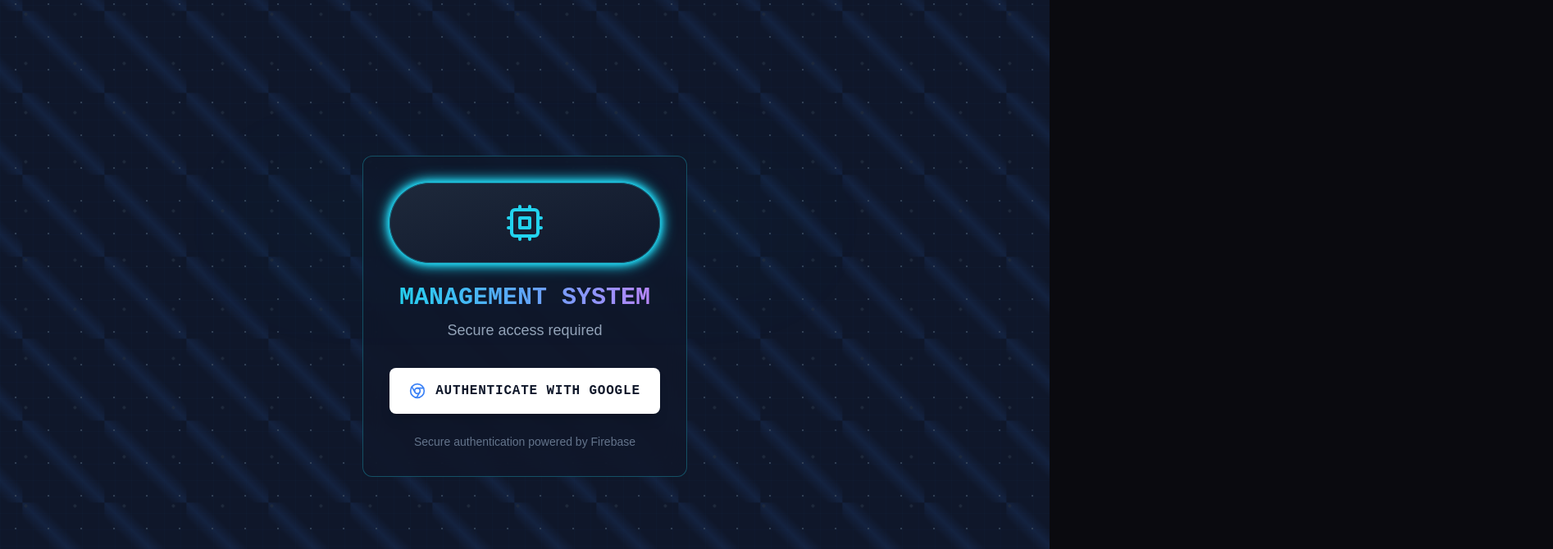
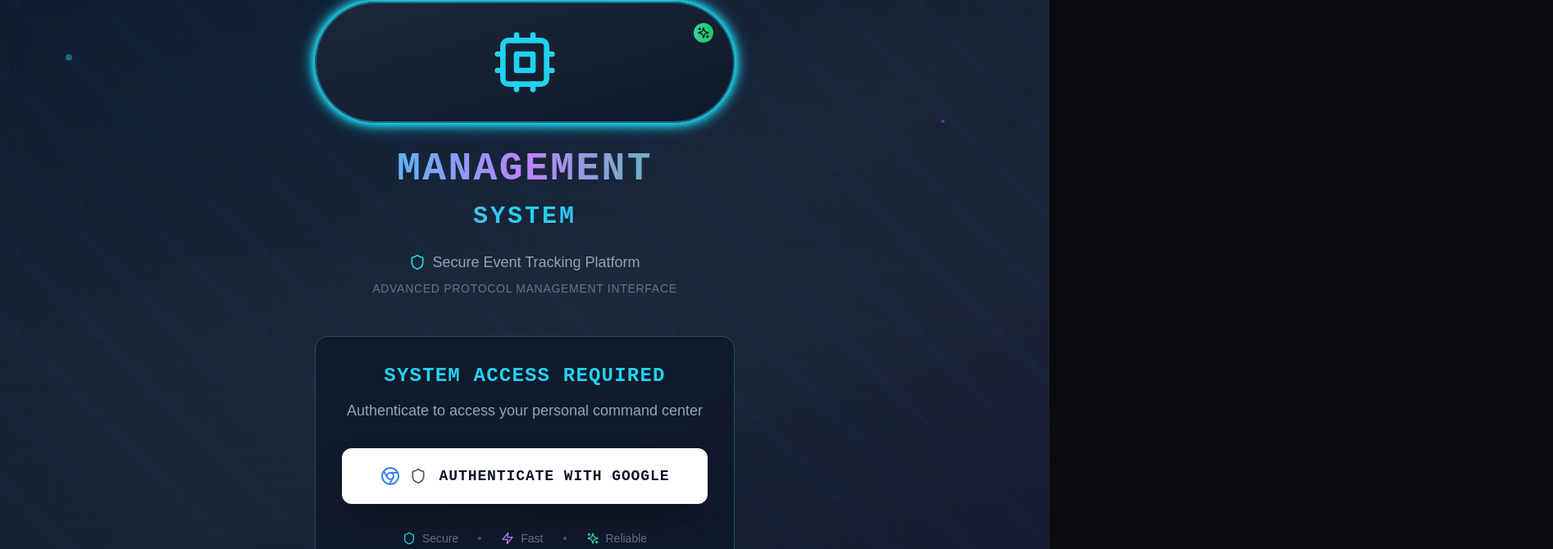
Before and after one commit to Sujay07-spec/hackathonnnnn, a React (Vite) app: page / in a window 1280 px wide. Shown: the part 14-684 px from the top of the page at 82% size, 1894 px wide, since content can reach past the window. Built offline with nearby package versions, Linux system fonts and the light colour scheme; no server answers.

Commit message:
Enhance Google authentication screen design

```diff
--- a/src/components/AuthScreen.tsx
+++ b/src/components/AuthScreen.tsx
@@ -1,5 +1,5 @@
 import React, { useState } from 'react';
-import { Chrome, Cpu, Zap, User, Shield } from 'lucide-react';
+import { Chrome, Cpu, Zap, User, Shield, Sparkles } from 'lucide-react';
 import { useAuth } from '../hooks/useAuth';
 
 interface ProfileSetupProps {
@@ -62,12 +62,16 @@ const ProfileSetup: React.FC<ProfileSetupProps> = ({ user, onComplete }) => {
 export const AuthScreen: React.FC = () => {
   const { user, loading, error, signInWithGoogle, updateUserProfile } = useAuth();
   const [needsProfileSetup, setNeedsProfileSetup] = useState(false);
+  const [isAuthenticating, setIsAuthenticating] = useState(false);
 
   const handleGoogleSignIn = async () => {
     try {
+      setIsAuthenticating(true);
       await signInWithGoogle();
     } catch (err) {
       // Error is handled by the hook
+    } finally {
+      setIsAuthenticating(false);
     }
   };
 
@@ -124,49 +128,155 @@ export const AuthScreen: React.FC = () => {
   }
 
   return (
-    <div className="min-h-screen bg-slate-900 circuit-bg flex items-center justify-center p-4">
-      <div className="absolute inset-0 tech-grid opacity-20"></div>
-      <div className="absolute top-0 left-0 w-full h-2 bg-gradient-to-r from-cyan-400 via-blue-500 to-purple-500">
-        <div className="h-full bg-gradient-to-r from-transparent via-white to-transparent opacity-30 data-stream"></div>
+    <div className="min-h-screen bg-gradient-to-br from-slate-900 via-slate-800 to-slate-900 relative overflow-hidden">
+      {/* Animated background elements */}
+      <div className="absolute inset-0">
+        <div className="absolute inset-0 circuit-bg opacity-30"></div>
+        <div className="absolute inset-0 tech-grid opacity-10"></div>
+
+        {/* Floating particles */}
+        <div className="absolute top-20 left-20 w-2 h-2 bg-cyan-400 rounded-full animate-pulse opacity-60"></div>
+        <div className="absolute top-40 right-32 w-1 h-1 bg-purple-400 rounded-full animate-pulse opacity-40 animation-delay-1000"></div>
+        <div className="absolute bottom-32 left-1/4 w-1.5 h-1.5 bg-emerald-400 rounded-full animate-pulse opacity-50 animation-delay-2000"></div>
+        <div className="absolute bottom-20 right-20 w-1 h-1 bg-amber-400 rounded-full animate-pulse opacity-30 animation-delay-3000"></div>
+
+        {/* Gradient overlays */}
+        <div className="absolute top-0 left-0 w-full h-full bg-gradient-to-br from-cyan-500/5 via-transparent to-purple-500/5"></div>
+        <div className="absolute inset-0 bg-gradient-to-t from-slate-900/50 via-transparent to-slate-900/30"></div>
       </div>
 
-      <div className="relative z-10 text-center">
-        <div className="glass-card rounded-xl p-8 max-w-md w-full border border-cyan-400/30">
-          <div className="mb-8">
-            <div className="relative mb-6">
-              <div className="absolute inset-0 bg-cyan-400 rounded-full blur-xl opacity-50 pulse-ring"></div>
-              <div className="relative p-6 bg-gradient-to-br from-slate-800 to-slate-900 rounded-full border border-cyan-400/30 neon-glow">
-                <Cpu size={48} className="text-cyan-400 mx-auto" />
+      {/* Animated top border */}
+      <div className="absolute top-0 left-0 w-full h-1 bg-gradient-to-r from-cyan-400 via-blue-500 via-purple-500 to-emerald-400">
+        {isAuthenticating && (
+          <div className="h-full bg-gradient-to-r from-transparent via-white to-transparent opacity-80 data-stream"></div>
+        )}
+      </div>
+
+      <div className="relative z-10 flex items-center justify-center min-h-screen p-4">
+        <div className="text-center max-w-lg w-full">
+          {/* Logo and Branding */}
+          <div className="mb-12">
+            <div className="relative mb-8">
+              {/* Outer glow ring */}
+              <div className="absolute inset-0 bg-gradient-to-r from-cyan-400 via-blue-500 to-purple-500 rounded-full blur-2xl opacity-30 pulse-ring"></div>
+
+              {/* Logo container */}
+              <div className="relative p-8 bg-gradient-to-br from-slate-800/90 to-slate-900/90 rounded-full border-2 border-cyan-400/40 neon-glow backdrop-blur-sm">
+                <div className="relative">
+                  <Cpu size={80} className="text-cyan-400 mx-auto" />
+                  <div className="absolute -top-2 -right-2 p-1 bg-gradient-to-r from-emerald-400 to-green-500 rounded-full">
+                    <Sparkles size={16} className="text-slate-900" />
                   </div>
                 </div>
-            <h1 className="text-3xl font-black text-transparent bg-clip-text bg-gradient-to-r from-cyan-400 via-blue-400 to-purple-400 font-tech neon-text mb-2">
-              MANAGEMENT SYSTEM
+              </div>
+            </div>
+
+            <h1 className="text-5xl font-black text-transparent bg-clip-text bg-gradient-to-r from-cyan-400 via-blue-400 via-purple-400 to-emerald-400 font-tech neon-text mb-4 tracking-wider">
+              MANAGEMENT
             </h1>
-            <p className="text-slate-400 text-lg font-medium">
-              Secure access required
+            <h2 className="text-3xl font-bold text-transparent bg-clip-text bg-gradient-to-r from-purple-400 via-cyan-400 to-blue-400 font-tech mb-6 tracking-widest">
+              SYSTEM
+            </h2>
+            <div className="flex items-center justify-center gap-2 text-slate-400 text-lg font-medium mb-2">
+              <Shield size={20} className="text-cyan-400" />
+              <span>Secure Event Tracking Platform</span>
+            </div>
+            <p className="text-slate-500 text-sm uppercase tracking-wider">
+              Advanced Protocol Management Interface
             </p>
           </div>
 
+          {/* Authentication Card */}
+          <div className="glass-card rounded-2xl p-8 border border-cyan-400/30 backdrop-blur-xl">
             {error && (
-            <div className="mb-6 p-4 bg-red-900/20 border border-red-400/30 rounded-lg">
-              <p className="text-red-400 text-sm font-medium">{error}</p>
+              <div className="mb-6 p-4 bg-red-900/30 border border-red-400/40 rounded-xl backdrop-blur-sm">
+                <p className="text-red-300 text-sm font-medium flex items-center gap-2">
+                  <Shield size={16} />
+                  {error}
+                </p>
               </div>
             )}
 
+            <div className="mb-8">
+              <h3 className="text-2xl font-bold text-cyan-400 mb-3 font-tech uppercase tracking-wider">
+                System Access Required
+              </h3>
+              <p className="text-slate-400 text-lg">
+                Authenticate to access your personal command center
+              </p>
+            </div>
+
             <button
               onClick={handleGoogleSignIn}
-            className="w-full flex items-center justify-center gap-3 px-6 py-4 bg-white text-slate-900 rounded-lg hover:bg-gray-100 transition-all duration-200 font-bold shadow-lg hover:shadow-white/25 group"
+              disabled={isAuthenticating}
+              className={`w-full group relative overflow-hidden rounded-xl transition-all duration-500 ${
+                isAuthenticating
+                  ? 'bg-gradient-to-r from-cyan-500 via-blue-500 via-purple-500 to-emerald-500 animate-pulse'
+                  : 'bg-white hover:bg-gray-50'
+              } shadow-2xl hover:shadow-cyan-400/25 transform hover:scale-105 active:scale-95`}
             >
-            <Chrome size={20} className="text-blue-500" />
-            <span className="font-tech uppercase tracking-wider">
+              {/* Animated background for authenticating state */}
+              {isAuthenticating && (
+                <div className="absolute inset-0 bg-gradient-to-r from-cyan-400 via-blue-400 via-purple-400 to-emerald-400 opacity-80">
+                  <div className="absolute inset-0 bg-gradient-to-r from-transparent via-white/20 to-transparent data-stream"></div>
+                </div>
+              )}
+
+              <div className="relative flex items-center justify-center gap-4 px-8 py-5">
+                {isAuthenticating ? (
+                  <>
+                    <div className="flex items-center gap-3">
+                      <div className="w-6 h-6 border-3 border-white border-t-transparent rounded-full animate-spin"></div>
+                      <Chrome size={24} className="text-white animate-pulse" />
+                    </div>
+                    <span className="font-tech text-white font-bold text-lg uppercase tracking-wider">
+                      Authenticating...
+                    </span>
+                  </>
+                ) : (
+                  <>
+                    <div className="flex items-center gap-3">
+                      <Chrome size={24} className="text-blue-500 group-hover:scale-110 transition-transform duration-200" />
+                      <Shield size={20} className="text-slate-600 group-hover:text-slate-700 transition-colors duration-200" />
+                    </div>
+                    <span className="font-tech text-slate-900 font-bold text-lg uppercase tracking-wider group-hover:text-slate-800 transition-colors duration-200">
                       Authenticate with Google
                     </span>
+                  </>
+                )}
+              </div>
             </button>
+
+            {/* Security badges */}
+            <div className="mt-8 flex items-center justify-center gap-6 text-slate-500 text-sm">
+              <div className="flex items-center gap-2">
+                <Shield size={16} className="text-cyan-400" />
+                <span className="font-medium">Secure</span>
+              </div>
+              <div className="w-1 h-1 bg-slate-600 rounded-full"></div>
+              <div className="flex items-center gap-2">
+                <Zap size={16} className="text-purple-400" />
+                <span className="font-medium">Fast</span>
+              </div>
+              <div className="w-1 h-1 bg-slate-600 rounded-full"></div>
+              <div className="flex items-center gap-2">
+                <Sparkles size={16} className="text-emerald-400" />
+                <span className="font-medium">Reliable</span>
+              </div>
+            </div>
 
             <div className="mt-6 text-center">
               <p className="text-slate-500 text-sm">
-              Secure authentication powered by Firebase
+                Powered by Firebase Authentication
               </p>
+            </div>
+          </div>
+
+          {/* Decorative elements */}
+          <div className="mt-12 flex items-center justify-center gap-8 opacity-30">
+            <div className="w-12 h-0.5 bg-gradient-to-r from-transparent to-cyan-400"></div>
+            <Cpu size={24} className="text-cyan-400" />
+            <div className="w-12 h-0.5 bg-gradient-to-r from-cyan-400 to-transparent"></div>
           </div>
         </div>
       </div>
--- a/src/index.css
+++ b/src/index.css
@@ -145,6 +145,22 @@
   animation: dataFlow 2s linear infinite;
 }
 
+.animation-delay-1000 {
+  animation-delay: 1s;
+}
+
+.animation-delay-2000 {
+  animation-delay: 2s;
+}
+
+.animation-delay-3000 {
+  animation-delay: 3s;
+}
+
+.border-3 {
+  border-width: 3px;
+}
+
 /* Custom scrollbar */
 ::-webkit-scrollbar {
   width: 8px;
```
Lines whose indentation alone changed are shown as unchanged.
